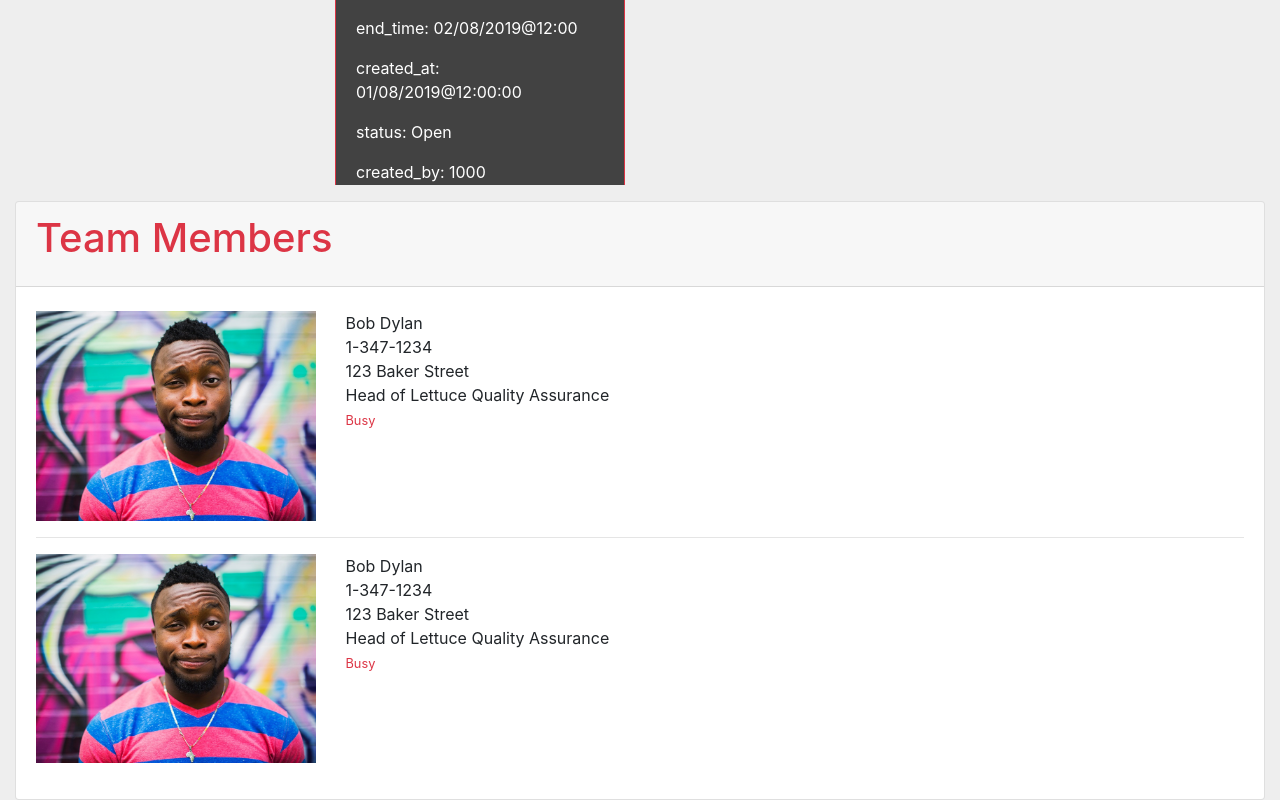
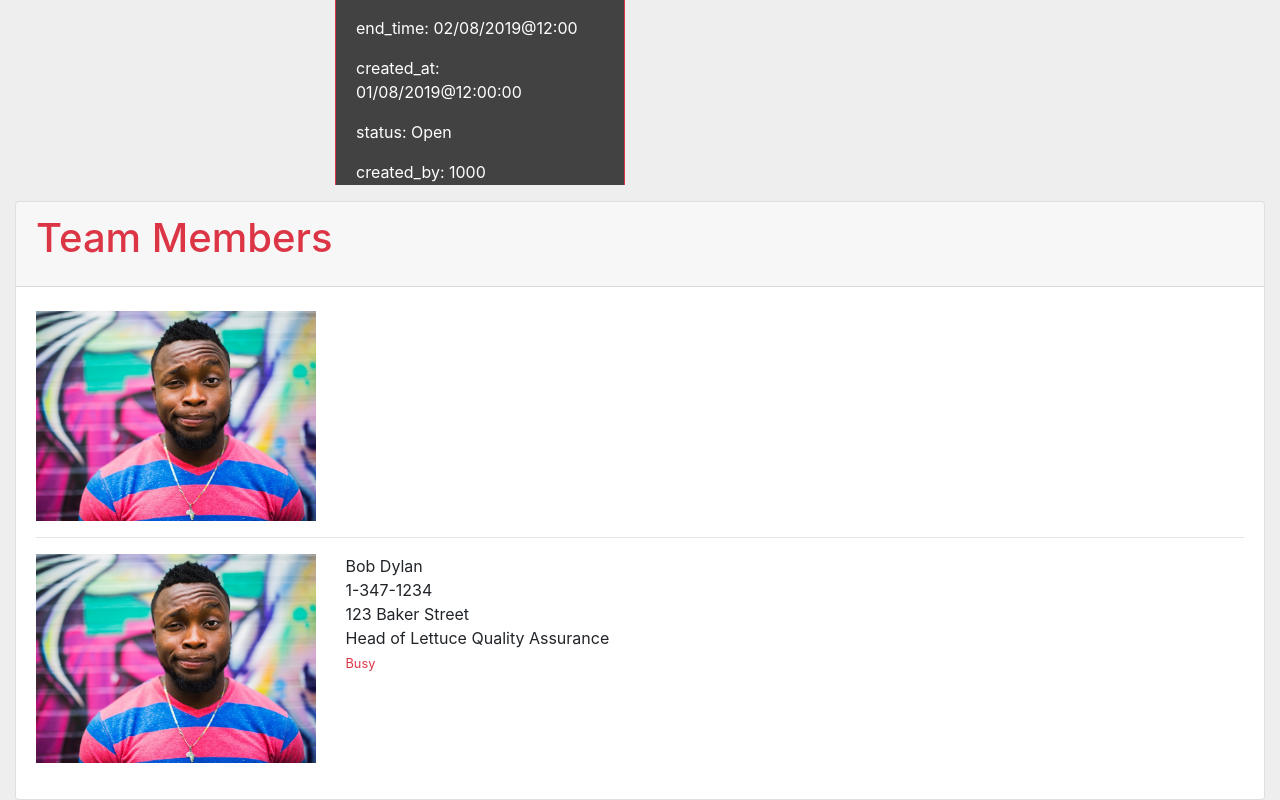
Before and after one commit to dave325/vendorTrainingSystem, an Angular app in the folder vendorTrainingSystem/: page /vendor in a window 1280 px wide. Shown: the part 799-1599 px from the top of the page. Built offline with nearby package versions, Linux system fonts and the light colour scheme.

Commit message:
minor changes

```diff
--- a/vendorTrainingSystem/src/app/components/vendor/vendor-profile/vendor-profile.component.html
+++ b/vendorTrainingSystem/src/app/components/vendor/vendor-profile/vendor-profile.component.html
@@ -124,15 +124,6 @@
                     <img src="assets/img/ayo-ogunseinde-1.jpg" alt="Member Image">
                   </div>
                 </div>
-                <div class="col-lg-9 col-md-6 col-xs-12 member-info">
-                  <div>Bob Dylan</div>
-                  <div>1-347-1234</div>
-                  <div>123 Baker Street</div>
-                  <div>Head of Lettuce Quality Assurance</div>
-                  <span class="text-danger">
-                    <small>Busy</small>
-                  </span>
-                </div>
               </div>
             </li>
             <hr>
--- a/vendorTrainingSystem/src/app/modals/event-edit/event-edit.component.ts
+++ b/vendorTrainingSystem/src/app/modals/event-edit/event-edit.component.ts
@@ -1,5 +1,4 @@
 import { Component, OnInit, Input } from '@angular/core';
-
 import { NgbActiveModal, NgbModal } from '@ng-bootstrap/ng-bootstrap';
 import { HttpClient } from '@angular/common/http'
 import { Event } from '../../models/Event';
@@ -14,6 +13,7 @@ export class EventEditComponent implements OnInit {
   @Input() event;
 
   constructor(
+    private http: HttpClient,
     activeModal: NgbActiveModal,
     private eventService: EventService
   ) {
```
